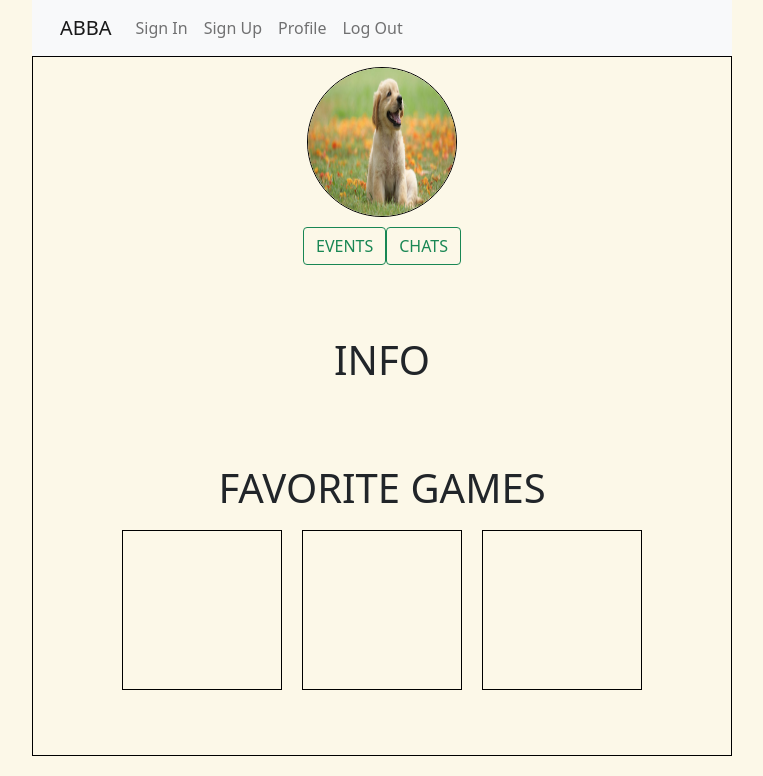
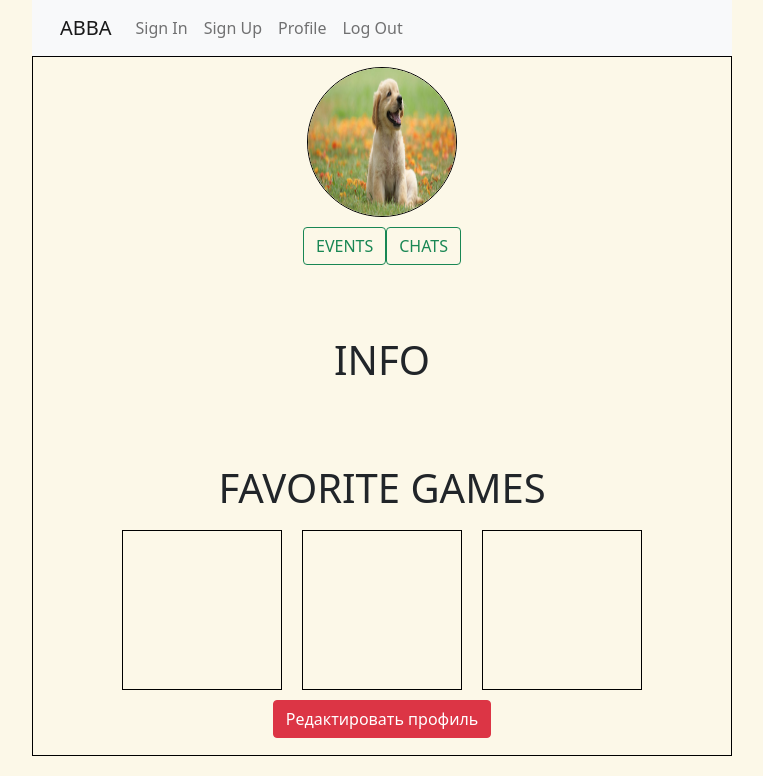
Before and after one commit to Karganyan/Play-Buddy, a React (Create React App) app in the folder client/: page /profile in a window 1280 px wide. Shown: the top 776 px of the page, without its empty margins (258-1021 px from the left). Built offline with nearby package versions, Linux system fonts and the light colour scheme.

Commit message:
edit profile bug fixed

```diff
--- a/client/src/components/Profile/Profile.js
+++ b/client/src/components/Profile/Profile.js
@@ -2,7 +2,6 @@ import { BrowserRouter as Router, Route, Link } from 'react-router-dom';
 import styles from './Profile.module.css';
 import EditProfile from './EditProfile';
 import Events from '../Events/Events';
-
 
 const Chats = () => {
   return (
@@ -55,7 +54,7 @@ const Profile = () => {
         <br />
         <br />
         <br />
-          <h1>FAVORITE GAMES</h1>
+        <h1>FAVORITE GAMES</h1>
         <div className={styles.cards}>
           <div className={styles.card}>
             {/* <img className='card-img-top' src='...' alt='Card' /> */}
@@ -63,6 +62,9 @@ const Profile = () => {
           <div className={styles.card}></div>
           <div className={styles.card}></div>
         </div>
+        <Link to='/edit'>
+          <button className='btn btn-danger'>Редактировать профиль</button>
+        </Link>
       </div>
     </div>
   );
```
